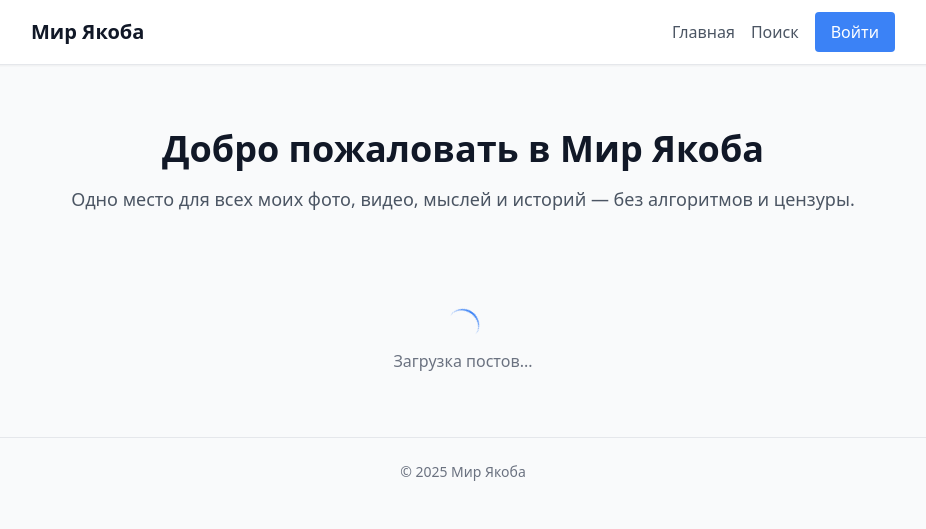
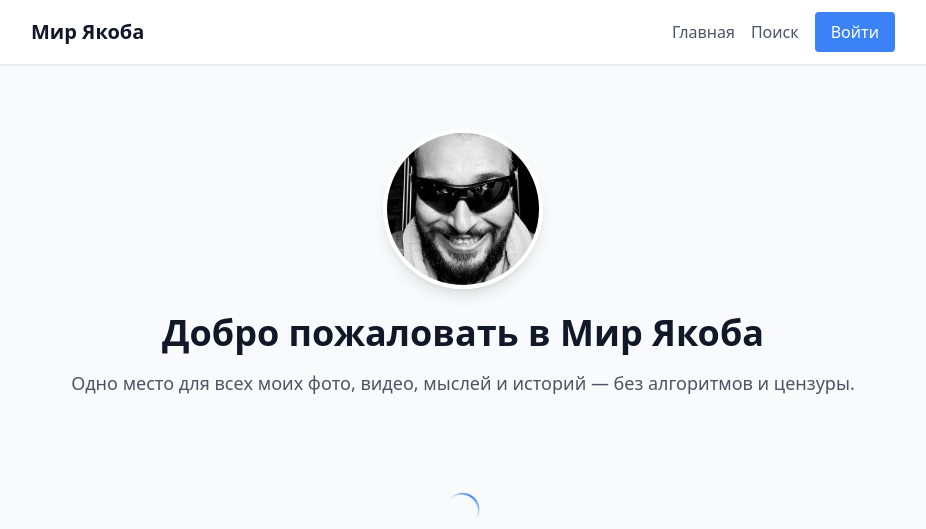
Before and after one commit to Iacob98/mir-yakoba, a Python web app: template templates/pages/home.html in a window 1280 px wide. Shown: the top 529 px of the page, without its empty margins (177-1103 px from the left). Run offline with Jinja, Linux system fonts and the light colour scheme; the template is opened without the code that fills it, so the values that code supplies are empty; some libraries are stand-ins or nearby versions.

Commit message:
Add author avatar to homepage
- Add circular avatar photo above welcome text
- Mount static folder for live updates

🤖 Generated with [Claude Code](https://claude.com/claude-code)

Co-Authored-By: Claude <noreply@anthropic.com>

```diff
--- a/templates/pages/home.html
+++ b/templates/pages/home.html
@@ -5,6 +5,7 @@
 {% block content %}
 <div class="space-y-8">
     <header class="text-center py-8">
+        <img src="/static/avatar.jpg" alt="Якоб" class="w-32 h-32 sm:w-40 sm:h-40 rounded-full mx-auto mb-6 object-cover shadow-lg border-4 border-white">
         <h1 class="text-2xl sm:text-4xl font-bold text-gray-900 mb-4">Добро пожаловать в Мир Якоба</h1>
         <p class="text-gray-600 text-base sm:text-lg">Одно место для всех моих фото, видео, мыслей и историй — без алгоритмов и цензуры.</p>
     </header>
```
Also changed, not shown: static/avatar.jpg (added).
